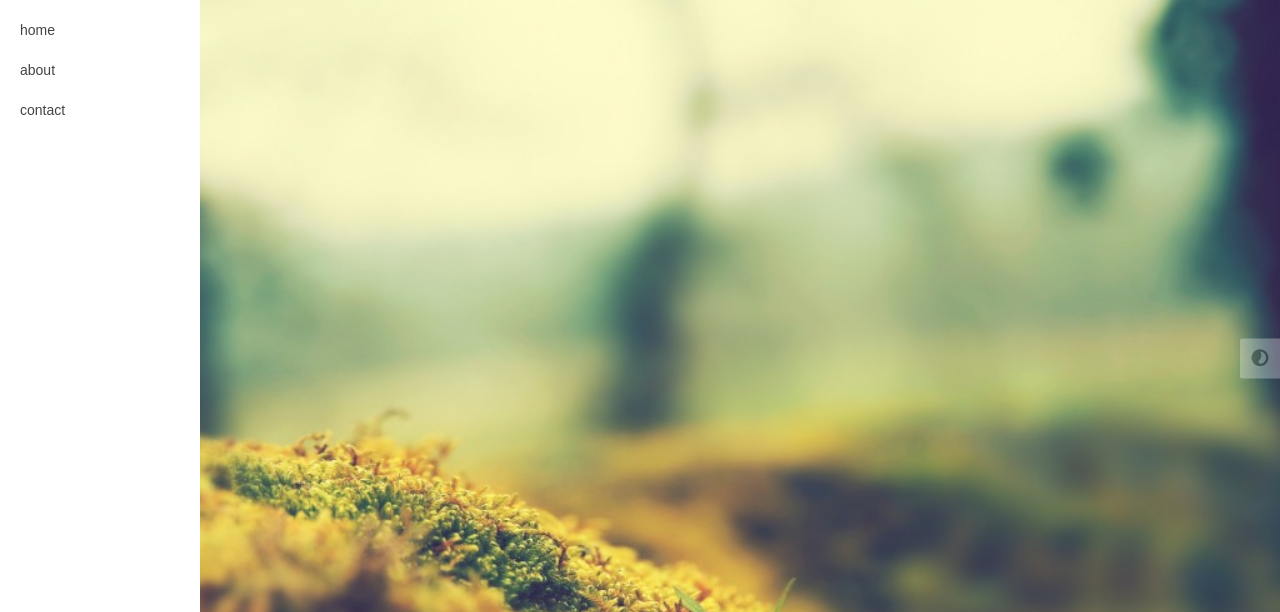
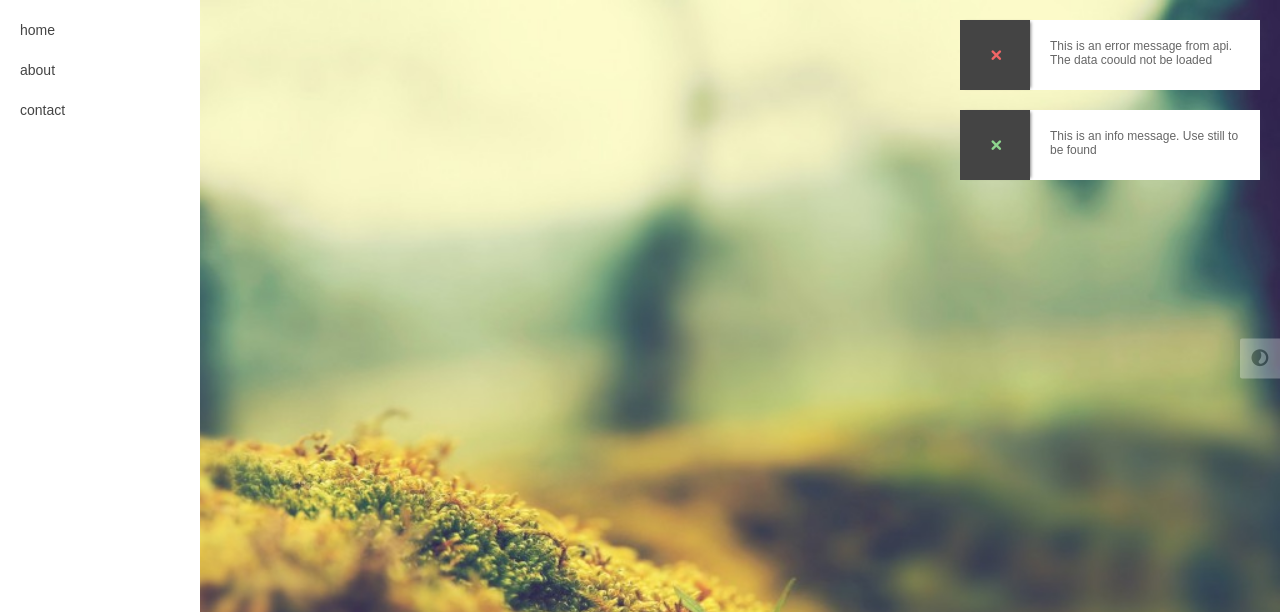
Before and after one commit to vincentbollaert/Sandbox, a website: page index.html in a window 1280 px wide. Shown: the top 612 px of the page. Drawn offline with Linux system fonts and the light colour scheme; no server answers.

Commit message:
added toasts, design updates
increased greeting size
removed animation from detail dock
added border-radius to detail nav and omg

```diff
--- a/assets/scss/components/__components.scss
+++ b/assets/scss/components/__components.scss
@@ -24,3 +24,4 @@ $spacing: 20px;
 @import "pgSliderDetail";
 @import "pgTooltips";
 @import "pgGreeting";
+@import "pgToasts";
--- a/assets/scss/components/_pgGreeting.scss
+++ b/assets/scss/components/_pgGreeting.scss
@@ -4,11 +4,12 @@
 
 .greet {
     position: fixed;
-    right: 40px;
-    bottom: 40px;
+    right: 60px;
+    bottom: 60px;
+    font-size: 17px;
     color: #fff;
 
     &__title {
-        font-size: 40px;
+        font-size: 70px;
     }
 }
--- a/assets/scss/components/_pgSliderDetail.scss
+++ b/assets/scss/components/_pgSliderDetail.scss
@@ -9,23 +9,19 @@ $img-s: 150px;
     position: absolute;
     top: 50%;
     left: 200px;
-    transform: translateY(-42%);;
+    transform: translateY(-42%);
     width: 450px;
     height: 460px;
     transition: opacity 0.2s ease,
                 visibility 0.3s ease,
                 transform 0.3s ease,
-                top 0.3s ease,
-                right 0.3s ease,
-                bottom 0.3s ease,
-                left 0.3s ease,
-                width 0.3s ease,
-                height 0.3s ease;
+                top 0.3s ease;
 
     &.is-active {
-        transform: translateY(-50%);
         opacity: 1;
         visibility: visible;
+        top: 50%;
+        transform: translateY(-50%);
     }
 
     &__img-wrap {
@@ -39,6 +35,10 @@ $img-s: 150px;
 
         .is-active & {
             transform: translateX(0);
+        }
+
+        &__img {
+            border-top-left-radius: 2px;
         }
 
         &:hover {
@@ -88,6 +88,7 @@ $img-s: 150px;
         padding: 10px 0;
         background-color: #444;
         border-right: 0 solid $color;
+        border-bottom-left-radius: 2px;
         transform: translateX(100%);
         transition: transform 0.4s ease;
         transition: border-width 0.2s ease-out, transform 0.4s ease;
@@ -213,7 +214,8 @@ $img-s: 150px;
         }
 }
 
-.is-docked {
+.is-active.is-docked {
+    // transform: none;
 
     .slider-detail__nav {
         transition: transform 0.3s ease;
@@ -229,7 +231,6 @@ $img-s: 150px;
 .is-docked-partial {
     left: $spacing;
     top: $spacing;
-    transform: none;
     bottom: $spacing;
     height: calc(100% - #{ $spacing } * 2);
 }
--- /dev/null
+++ b/assets/scss/components/_pgToasts.scss
@@ -0,0 +1,60 @@
+// --------------------------------------------------------------------------
+// Toasts
+// --------------------------------------------------------------------------
+$toast-h: 70px;
+.toasts {
+    position: fixed;
+    top: $spacing;
+    right: $spacing;
+    width: 300px;
+
+    &__toast {
+        position: relative;
+        margin-bottom: $spacing;
+        padding-right: $spacing;
+        padding-left: $toast-h + $spacing;
+        height: $toast-h;
+        line-height: $toast-h - 5px;
+        background-color: #fff;
+        transition: opacity 0.3s ease-out, filter 0.2s ease-out;
+
+        &.toasted {
+            opacity: 0;
+            filter: blur(5px);
+        }
+
+        &__icon-wrap {
+            position: absolute;
+            top: 0;
+            bottom: 0;
+            left: 0;
+            width: $toast-h;
+            background-color: #444;
+            box-shadow: 3px 0px 3px -2px rgba(0, 0, 0, 0.47);
+
+            .icon {
+                position: absolute;
+                top: 50%;
+                left: 50%;
+                transform: translate(-50%, -50%);
+                color: #fff;
+
+                .is-error & {
+                    color: #F06666;
+                }
+
+                .is-info & {
+                    color: #8ED58E;
+                }
+            }
+        }
+
+        &__copy {
+            display: inline-block;
+            vertical-align: middle;
+            line-height: 1.2;
+            font-size: 12px;
+            color: #666;
+        }
+    }
+}
--- a/views/dashboard.html
+++ b/views/dashboard.html
@@ -3,6 +3,27 @@
 
     <pg-sidebar>
     </pg-sidebar>
+
+    <div class="toasts">
+        <div class="toasts__toast is-error"
+         ng-class="{ 'toasted' : touchedToast }"
+         ng-click="touchedToast = true">
+            <div class="toasts__toast__icon-wrap">
+                <i class="icon icon-option-cancel"></i>
+            </div>
+            <div class="toasts__toast__copy">
+                This is an error message from api. The data coould not be loaded
+            </div>
+        </div>
+        <div class="toasts__toast is-info">
+            <div class="toasts__toast__icon-wrap">
+                <i class="icon icon-option-cancel"></i>
+            </div>
+            <div class="toasts__toast__copy">
+                This is an info message. Use still to be found
+            </div>
+        </div>
+    </div>
 
     <pg-slider-detail
      selected-person="selectedPerson"
```
Also changed, not shown: assets/css/main.css.
